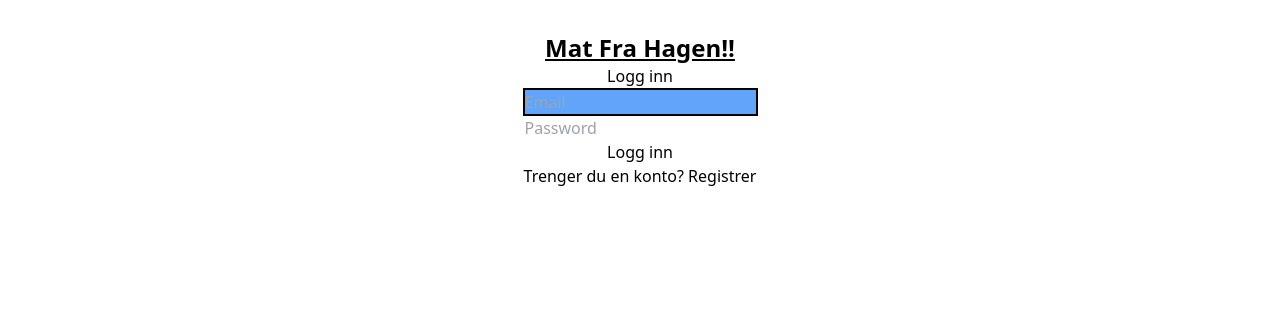
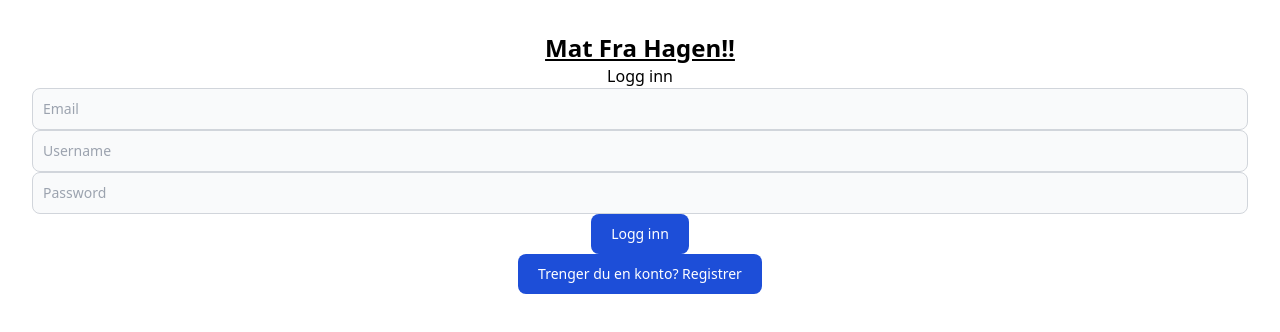
Before and after one commit to MonikaLu/MatFraHagen, a React (Vite) app in the folder frontend/: page /login in a window 1280 px wide. Shown: the top 332 px of the page. Built offline with nearby package versions, Linux system fonts and the light colour scheme.

Commit message:
Add signUp functionality

```diff
--- /dev/null
+++ b/frontend/src/InputField.tsx
@@ -0,0 +1,29 @@
+interface InputFieldProps {
+  id: string;
+  type: string;
+  value: string;
+  placeholder: string;
+  onChange: (val: React.SetStateAction<string>) => void;
+}
+
+const InputField = ({
+  id,
+  type,
+  value,
+  onChange,
+  placeholder,
+}: InputFieldProps) => {
+  return (
+    <input
+      className="border-black bg-blue-400 border-2"
+      id={id}
+      type={type}
+      value={value}
+      onChange={(e) => onChange(e.target.value)}
+      placeholder={placeholder}
+      required
+    />
+  );
+};
+
+export default InputField;
--- a/frontend/src/Login.tsx
+++ b/frontend/src/Login.tsx
@@ -4,6 +4,8 @@
 
 export const Login = () => {
   const [email, setEmail] = useState("");
+
+  const [username, setUsername] = useState("");
   const [password, setPassword] = useState("");
   const [confirmPassword, setConfirmPassword] = useState("");
   const [isSignUp, setIsSignUp] = useState(false);
@@ -36,7 +38,7 @@
       return;
     }
     try {
-      await signUp(email, password);
+      await signUp(email, username, password);
       navigate("/confirm", { state: { email } });
     } catch (error) {
       alert(`Sign up failed: ${error}`);
@@ -49,17 +51,31 @@
         <form onSubmit={isSignUp ? handleSignUp : handleSignIn}>
           <div>
             <input
-              className="border-black bg-blue-400 border-2"
+              className="bg-gray-50 border border-gray-300 text-gray-900 text-sm rounded-lg focus:ring-blue-500 focus:border-blue-500 block w-full p-2.5 dark:bg-gray-700 dark:border-gray-600 dark:placeholder-gray-400 dark:text-white dark:focus:ring-blue-500 dark:focus:border-blue-500"
               id="email"
-              type="email"
+              type="text"
               value={email}
               onChange={(e) => setEmail(e.target.value)}
               placeholder="Email"
               required
             />
           </div>
+
           <div>
             <input
+              className="bg-gray-50 border border-gray-300 text-gray-900 text-sm rounded-lg focus:ring-blue-500 focus:border-blue-500 block w-full p-2.5 dark:bg-gray-700 dark:border-gray-600 dark:placeholder-gray-400 dark:text-white dark:focus:ring-blue-500 dark:focus:border-blue-500"
+              id="username"
+              type="text"
+              value={username}
+              onChange={(e) => setUsername(e.target.value)}
+              placeholder="Username"
+              required
+            />
+          </div>
+
+          <div>
+            <input
+              className="bg-gray-50 border border-gray-300 text-gray-900 text-sm rounded-lg focus:ring-blue-500 focus:border-blue-500 block w-full p-2.5 dark:bg-gray-700 dark:border-gray-600 dark:placeholder-gray-400 dark:text-white dark:focus:ring-blue-500 dark:focus:border-blue-500"
               id="password"
               type="password"
               value={password}
@@ -71,6 +87,7 @@
           {isSignUp && (
             <div>
               <input
+                className="bg-gray-50 border border-gray-300 text-gray-900 text-sm rounded-lg focus:ring-blue-500 focus:border-blue-500 block w-full p-2.5 dark:bg-gray-700 dark:border-gray-600 dark:placeholder-gray-400 dark:text-white dark:focus:ring-blue-500 dark:focus:border-blue-500"
                 id="confirmPassword"
                 type="password"
                 value={confirmPassword}
@@ -80,9 +97,17 @@
               />
             </div>
           )}
-          <button type="submit">{isSignUp ? "Registrer" : "Logg inn"}</button>
+          <button
+            type="submit"
+            className="text-white bg-blue-700 hover:bg-blue-800 focus:ring-4 focus:outline-none focus:ring-blue-300 font-medium rounded-lg text-sm w-full sm:w-auto px-5 py-2.5 text-center dark:bg-blue-600 dark:hover:bg-blue-700 dark:focus:ring-blue-800"
+          >
+            {isSignUp ? "Registrer" : "Logg inn"}
+          </button>
         </form>
-        <button onClick={() => setIsSignUp(!isSignUp)}>
+        <button
+          className="text-white bg-blue-700 hover:bg-blue-800 focus:ring-4 focus:outline-none focus:ring-blue-300 font-medium rounded-lg text-sm w-full sm:w-auto px-5 py-2.5 text-center dark:bg-blue-600 dark:hover:bg-blue-700 dark:focus:ring-blue-800"
+          onClick={() => setIsSignUp(!isSignUp)}
+        >
           {isSignUp
             ? "Har du allerede en konto? Logg inn"
             : "Trenger du en konto? Registrer"}
--- a/frontend/src/services/AuthService.ts
+++ b/frontend/src/services/AuthService.ts
@@ -40,10 +40,14 @@
   }
 };
 
-export const signUp = async (email: string, password: string) => {
+export const signUp = async (
+  email: string,
+  username: string,
+  password: string
+) => {
   const params = {
     ClientId: config.clientId,
-    Username: email,
+    Username: username,
     Password: password,
     UserAttributes: [
       {
```
